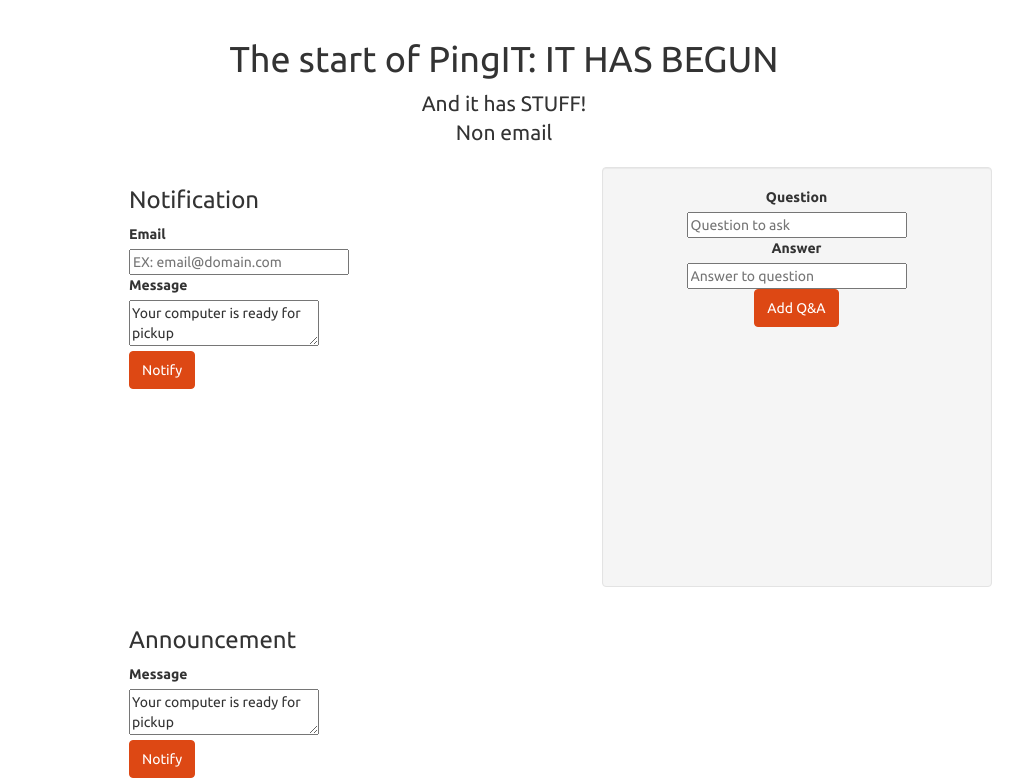
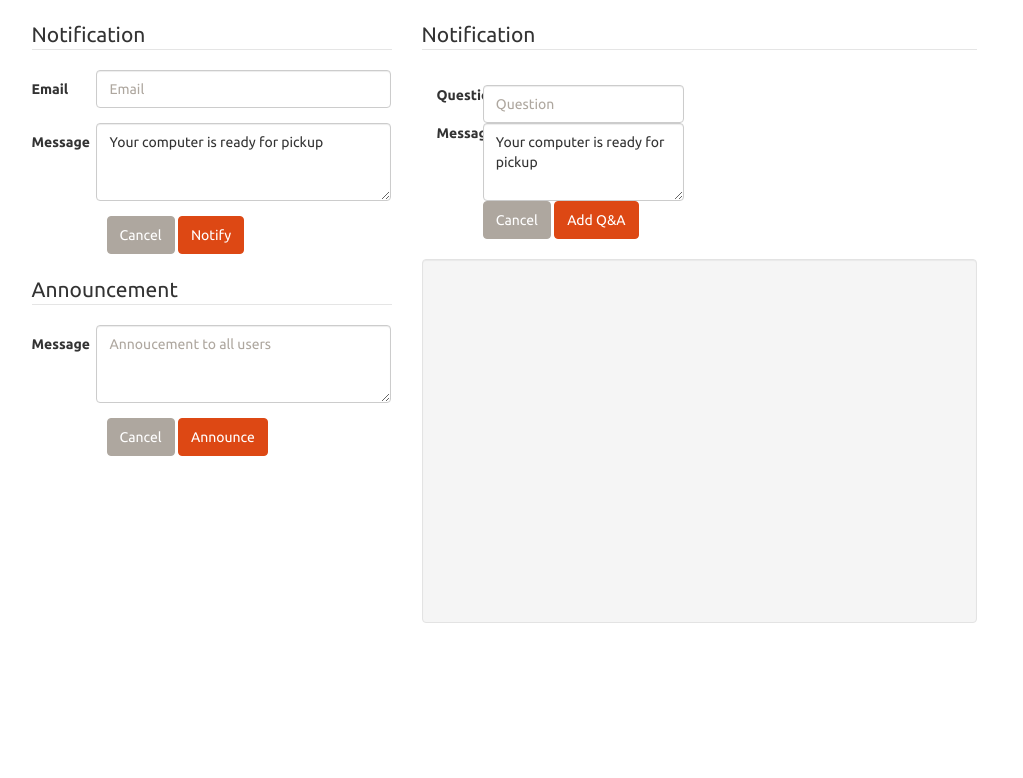
Before and after one commit to CDMayberry/PingITWeb, a PHP site: page / in a window 1280 px wide. Shown: the part 51-829 px from the top of the page, without its empty margins (136-1159 px from the left). After the commit the page ends 674 px from the top, so only its background shows below. Run offline with PHP 8.4, Linux system fonts and the light colour scheme.

Commit message:
Quick changes

```diff
--- a/css/style.css
+++ b/css/style.css
@@ -9,5 +9,9 @@
 }
 
 #faqBox {
-    height: 30em;
+    height: 26em;
 }
+
+.half-width {
+    width: 50%;
+}
--- a/index.php
+++ b/index.php
@@ -80,63 +80,91 @@
     <!-- Page Content -->
     <div class="container">
         <?php if(!isset($_SESSION["username"])) : ?>
-        <div class="row">
+        <!--<div class="row">
             <div class="col-lg-12 text-center">
                 <h1>The start of PingIT: IT HAS BEGUN</h1>
-                <p class="lead">And it has STUFF!                <?php if(isset($_COOKIE["Posted"])){echo "<br/> This was posted: ".$_COOKIE["Posted"]; setcookie("Posted","",1);}  else {echo "<br/> Non email";}?></p>
-                <!--<ul class="list-unstyled">
-                    <li>Bootstrap v3.3.6</li>
-                    <li>jQuery v1.11.1</li>
-                </ul>-->
+                <p class="lead">And it has STUFF! <?php if(isset($_COOKIE["Posted"])){echo "<br/> This was posted: ".$_COOKIE["Posted"]; setcookie("Posted","",1);}  else {echo "<br/> Non email";}?></p>
             </div>
-        </div>
+        </div>-->
         <!-- /.row -->
 
         <div class="row">
-            <div class="col-lg-2"></div>
+            <div class="col-lg-1"></div>
 
-             <div class="col-lg-3">
-                <form action="notify.php" method="post">
+             <div class="col-lg-4">
+                <form id="formNotify" action="notify.php" method="post" class="form-horizontal">
                     <fieldset>
-                        <h3>Notification</h3>
-                        <label>Email</label><br/>
-                        <input name="email" placeholder="EX: email@domain.com" type="email"/>
-                        <br/>
-                        <label>Message</label><br/>
-                        <textarea name="message" style="max-width: 100%">Your computer is ready for pickup</textarea>
-                        <br/>
-                        <button type="submit" class="btn btn-primary">Notify</button>
+                        <legend>Notification</legend>
+                        <div class="form-group">
+                            <label for="inputEmail" class="col-lg-2 control-label">Email</label>
+                            <div class="col-lg-10">
+                                <input type="text" class="form-control" id="inputEmail" placeholder="Email">
+                            </div>
+                        </div>
+                        <div class="form-group">
+                            <label for="messageArea" class="col-lg-2 control-label">Message</label>
+                            <div class="col-lg-10">
+                                <textarea name="message" class="form-control" rows="3" id="messageArea">Your computer is ready for pickup</textarea>
+                                <!--<span class="help-block">A longer block of help text that breaks onto a new line and may extend beyond one line.</span>-->
+                            </div>
+                        </div>
+                        <div class="col-lg-10 col-lg-offset-2">
+                            <button type="reset" class="btn btn-default">Cancel</button>
+                            <button type="submit" class="btn btn-primary">Notify</button>
+                        </div>
+                    </fieldset>
+                </form>
+                <br/>
+                <form id="announceForm" action="notify.php" method="post" class="form-horizontal">
+                    <fieldset>
+                        <legend>Announcement</legend>
+                        <div class="form-group">
+                            <label for="announceArea" class="col-lg-2 control-label">Message</label>
+                            <div class="col-lg-10">
+                                <textarea name="annouce" class="form-control" rows="3" id="announceArea" placeholder="Annoucement to all users"></textarea>
+                                <!--<span class="help-block">A longer block of help text that breaks onto a new line and may extend beyond one line.</span>-->
+                            </div>
+                        </div>
+                        <div class="col-lg-10 col-lg-offset-2">
+                            <button type="reset" class="btn btn-default">Cancel</button>
+                            <button type="submit" class="btn btn-primary">Announce</button>
+                        </div>
                     </fieldset>
                 </form>
             </div>
-            <div class="col-lg-2"></div>
-            <div id="faqBox" class="col-lg-4 text-center well">
+            <div class="col-lg-6">
                 <form action="faq.php" method="post">
-                    <label>Question</label><br/>
-                    <input name="question" placeholder="Question to ask"/>
-                    <br/>
-                    <label>Answer</label><br/>
-                    <input name="answer" placeholder="Answer to question"/>
-                    <br/>
-                    <button type="submit" class="btn btn-primary">Add Q&A</button>
-                </form>
-            </div>
-        </div>
-        <!-- /.row -->
+                    <fieldset>
+                        <legend>Notification</legend>
+                        <div class="half-width">
+                            <div class="form-group">
+                                <label for="inputQuestion" class="col-lg-2 control-label">Question</label>
+                                <div class="col-lg-10">
+                                    <input type="text" class="form-control" id="inputQuestion" placeholder="Question">
+                                </div>
+                            </div>
+                            <div class="form-group">
+                                <label for="answerArea" class="col-lg-2 control-label">Message</label>
+                                <div class="col-lg-10">
+                                    <textarea name="answer" class="form-control" rows="3" id="answerArea">Your computer is ready for pickup</textarea>
+                                    <!--<span class="help-block">A longer block of help text that breaks onto a new line and may extend beyond one line.</span>-->
+                                </div>
+                            </div>
+                            <div class="col-lg-10 col-lg-offset-2">
+                                <button type="reset" class="btn btn-default">Cancel</button>
+                                <button type="submit" class="btn btn-primary">Add Q&A</button>
+                            </div>
+                        </div>
+                        <div class="half-width">
 
-        <div class="row">
-            <div class="col-lg-2"></div>
+                        </div>
 
-             <div class="col-lg-3">
-                <form action="notify.php" method="post">
-                    <fieldset>
-                        <h3>Announcement</h3>
-                        <label>Message</label><br/>
-                        <textarea name="message" style="max-width: 100%">Your computer is ready for pickup</textarea>
-                        <br/>
-                        <button type="submit" class="btn btn-primary">Notify</button>
                     </fieldset>
                 </form>
+                <br/>
+                <div id="faqBox" class="well">
+
+                </div>
             </div>
         </div>
         <!-- /.row -->
```
